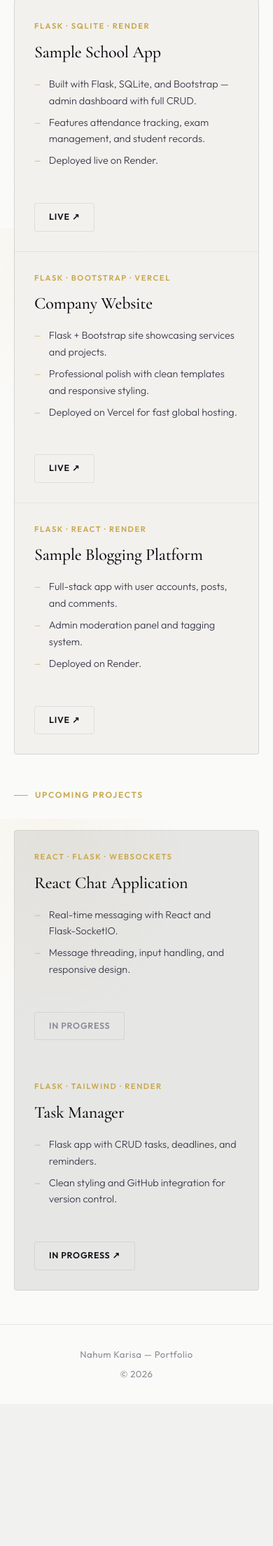
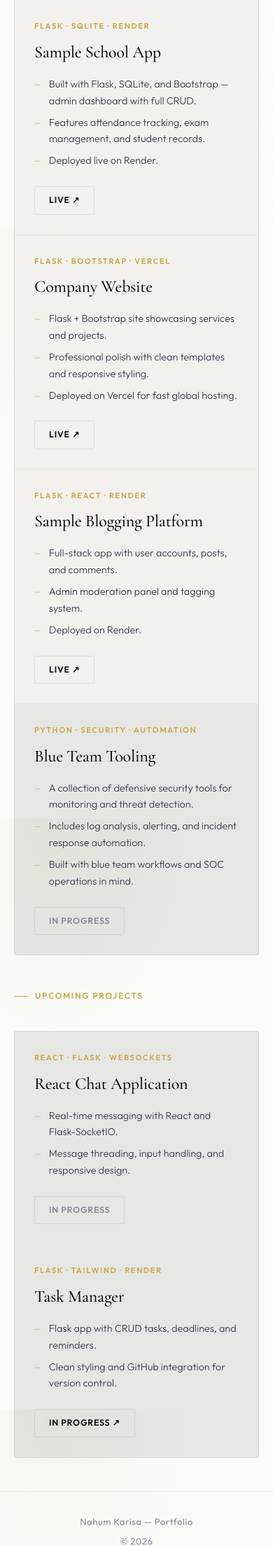
Before and after one commit to KarisaT/Portfolio, a Flask app: page /projects in a window 390 px wide. Shown: the part 518-2727 px from the top of the page at 70% size. Before the commit the page ends 2486 px from the top, so only its background shows below. Run offline with Flask 3, Linux system fonts and the light colour scheme.

Commit message:
projects

```diff
--- a/templates/projects.html
+++ b/templates/projects.html
@@ -35,8 +35,8 @@
     .section-label::before{content:'';width:20px;height:1px;background:var(--gold)}
 
     /* Project grid */
-    .project-grid{display:flex;flex-direction:column;gap:1px;background:var(--border);border:1px solid var(--border);border-radius:4px;overflow:hidden}
-    .project-card{background:var(--surface2);padding:2.75rem;transition:background .15s;display:grid;grid-template-columns:1fr auto;gap:2.5rem;align-items:center}
+    .project-grid{display:grid;grid-template-columns:repeat(2,1fr);gap:1px;background:var(--border);border:1px solid var(--border);border-radius:4px;overflow:hidden}
+    .project-card{background:var(--surface2);padding:2.75rem;transition:background .15s;display:flex;flex-direction:column;gap:1.5rem;justify-content:space-between}
     .project-card:hover{background:var(--surface)}
     .project-card.upcoming{background:transparent}
     .project-card.upcoming:hover{background:rgba(255,255,255,0.6)}
@@ -48,13 +48,13 @@
     .project-desc{list-style:none;display:flex;flex-direction:column;gap:0.45rem}
     .project-desc li{font-size:0.9rem;color:var(--ink2);padding-left:1.3rem;position:relative;font-weight:300;line-height:1.65}
     .project-desc li::before{content:'—';position:absolute;left:0;color:var(--gold);font-size:0.7rem;top:0.18em}
-    .project-link{display:inline-flex;align-items:center;gap:6px;font-size:0.78rem;font-weight:600;color:var(--ink);text-decoration:none;white-space:nowrap;padding:9px 20px;border:1.5px solid var(--border);border-radius:3px;transition:all .2s;letter-spacing:0.06em;text-transform:uppercase;flex-shrink:0}
+    .project-link{display:inline-flex;align-items:center;gap:6px;font-size:0.78rem;font-weight:600;color:var(--ink);text-decoration:none;white-space:nowrap;padding:9px 20px;border:1.5px solid var(--border);border-radius:3px;transition:all .2s;letter-spacing:0.06em;text-transform:uppercase;align-self:flex-start}
     .project-link:hover{background:var(--ink);color:#fff;border-color:var(--ink)}
     .project-link.muted{color:var(--ink3);cursor:default}
     .project-link.muted:hover{background:transparent;color:var(--ink3);border-color:var(--border)}
 
     footer{max-width:1280px;margin:0 auto;padding:2.5rem 3.5rem;border-top:1px solid var(--border);display:flex;justify-content:space-between;align-items:center;font-size:0.82rem;color:var(--ink3);letter-spacing:0.04em}
-    @media(max-width:960px){nav{padding:0 1.5rem}.nav-links{gap:1.5rem}.page-header,.section{padding-left:1.5rem;padding-right:1.5rem}.project-card{grid-template-columns:1fr}.project-link{justify-self:start}footer{flex-direction:column;gap:0.5rem}}
+    @media(max-width:960px){nav{padding:0 1.5rem}.nav-links{gap:1.5rem}.page-header,.section{padding-left:1.5rem;padding-right:1.5rem}.project-grid{grid-template-columns:1fr}footer{flex-direction:column;gap:0.5rem}}
 
     [data-theme="dark"]{--ink:#e8e8f0;--ink2:#b8b8cc;--ink3:#7a7a90;--surface:#0e0e18;--surface2:#181824;--border:rgba(255,255,255,0.08);--gold:#d4a84c;--gold2:#e8c97a}
     [data-theme="dark"] body{background:#0e0e18 !important;background-image:radial-gradient(ellipse 80% 60% at 20% 0%, rgba(201,168,76,0.08) 0%, transparent 60%) !important}
@@ -128,8 +128,8 @@
       .btn-gold{width:100%;justify-content:center}
 
       /* Projects */
-      .project-card{padding:1.75rem;grid-template-columns:1fr}
-      .project-link{justify-self:start;margin-top:0.5rem}
+      .project-grid{grid-template-columns:1fr}
+      .project-card{padding:1.75rem}
 
       /* Blog posts */
       .posts-grid{grid-template-columns:1fr}
@@ -278,6 +278,18 @@
           </div>
           <a href="https://blogapp-6x4g.onrender.com" target="_blank" class="project-link">Live ↗</a>
         </div>
+        <div class="project-card upcoming">
+          <div class="proj-left">
+            <div class="proj-kicker">Python · Security · Automation</div>
+            <div class="project-title">Blue Team Tooling</div>
+            <ul class="project-desc">
+              <li>A collection of defensive security tools for monitoring and threat detection.</li>
+              <li>Includes log analysis, alerting, and incident response automation.</li>
+              <li>Built with blue team workflows and SOC operations in mind.</li>
+            </ul>
+          </div>
+          <span class="project-link muted">In progress</span>
+        </div>
       </div>
     </div>
 
```
